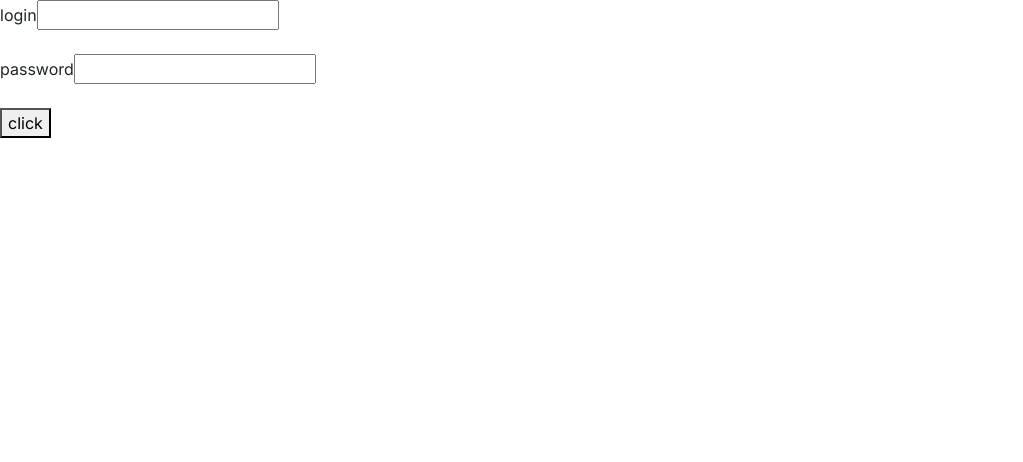
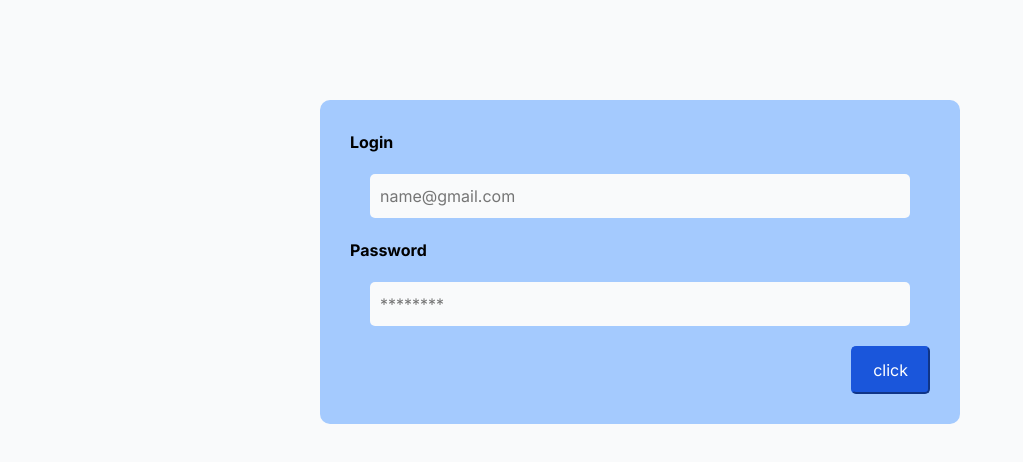
Before and after one commit to LuizGabrielGomes/project_react_english, a Next.js app: page /pages/login in a window 1280 px wide. Shown: the top 462 px of the page, without its empty margins (0-1023 px from the left). Built offline with nearby package versions, Linux system fonts and the light colour scheme.

Commit message:
layout login

```diff
--- a/app/components/Navbar/Navbar.jsx
+++ b/app/components/Navbar/Navbar.jsx
@@ -11,7 +11,7 @@ export function Navbar() {
                 </div>
 
                 <nav class="navbar">
-                    <button class="button-navbar"><Link href={"/pages/login"}>Login</Link></button>
+                    <Link href={"/pages/login"}><button class="button-navbar">Login</button></Link>
                     <button class="button-navbar">SignUp</button>
                 </nav>
             </header>
--- a/app/pages/login/page.jsx
+++ b/app/pages/login/page.jsx
@@ -1,23 +1,27 @@
 "use client"
 
 import { Input } from "postcss"
-
+import { Placeholder } from "react-bootstrap"
+import "./styles.css"
 
 export default function login() {
     return (
         <>
+            <div class="container">
+                <form class="form">
+                    <label htmlFor="login" class="login">Login</label>
 
-            <form>
-                <label htmlFor="login">login</label>
-                <input required type="email" id="login" />
-                <br></br>
-                <br></br>
-                <label htmlFor="password">password</label>
-                <input required type="password" id="password" />
-                <br></br>
-                <br></br>
-                <button>click</button>
-            </form>
+                    <input class="input" required type="email" id="login" placeholder="name@gmail.com" />
+
+
+                    <label htmlFor="password" class="password" >Password</label>
+                    <input class="input" required type="password" id="password" placeholder="********" />
+
+                    <div class="container-button">
+                        <button class="button">click</button>
+                    </div>
+                </form>
+            </div>
         </>
     )
 }
--- /dev/null
+++ b/app/pages/login/styles.css
@@ -0,0 +1,58 @@
+
+body {
+    display: flex;
+    justify-content: center;
+    background-color: rgb(249 250 251 );
+}
+
+
+.form {
+    display: flex;
+    flex-direction: column;
+}
+
+.container {
+    width: 80vh;
+    margin: 100px;
+    background-color: #A4CAFE;
+    border-radius: 10px;
+    padding: 30px;
+}
+
+.input {
+    background: rgb(249 250 251 );
+    border: 10px;
+    margin: 20px;
+    padding: 10px;
+    border-radius: 5px;
+}
+
+.container-button {
+    display: flex;
+    justify-content: flex-end;
+
+}
+
+.button {
+    color:white;
+    border-color: rgb(26 86 219 );
+    border-radius: 5px;
+    padding: 10px 20px;
+    background-color: rgb(26 86 219 );
+
+}
+
+.button:hover {
+    background-color: rgb(0, 54, 169);
+
+}
+
+.password {
+    color: black;
+    font-weight: 700;
+}
+
+.login {
+    color: black;
+    font-weight: 700;
+}
```
Also changed, not shown: app/pages/styles.css (line endings or trailing spaces).
